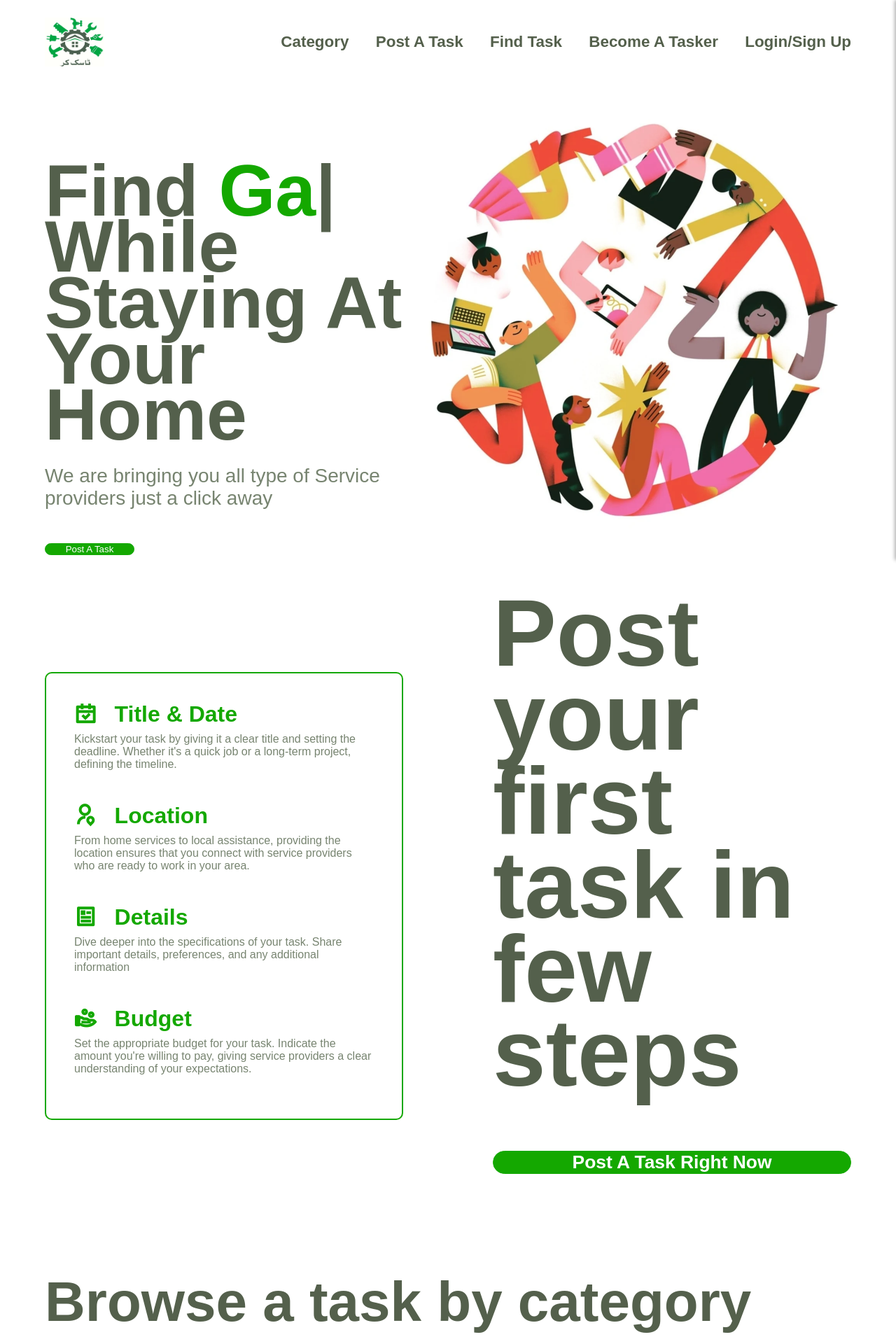
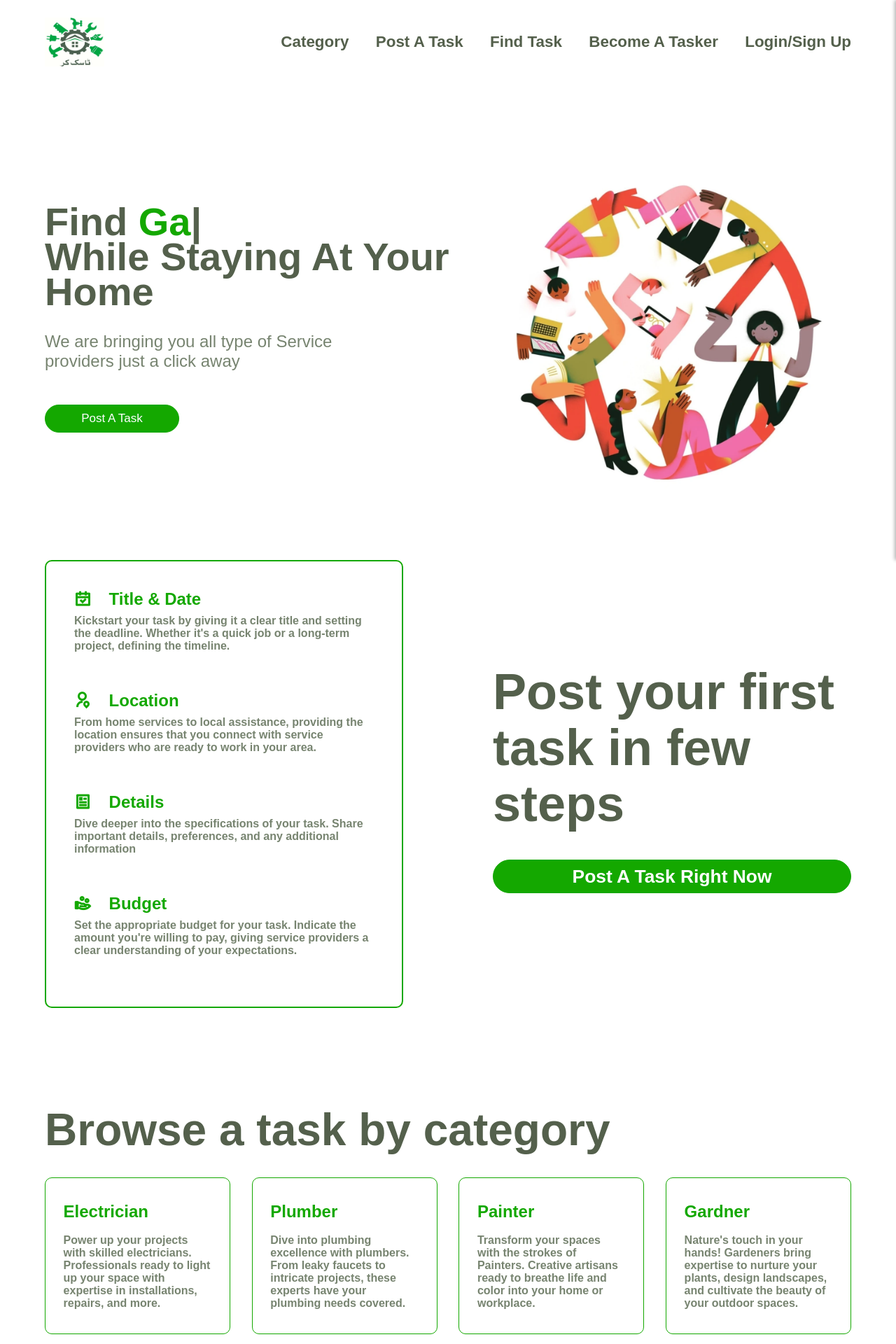
Before and after one commit to ZaynAnwar/Taskker, a PHP site: page / in a window 1280 px wide. Shown: the top 1920 px of the page at 70% size. Run offline with PHP 8.4, Linux system fonts and the light colour scheme; some libraries are stand-ins or nearby versions.

Commit message:
updates in index ui

```diff
--- a/index.html
+++ b/index.html
@@ -145,14 +145,14 @@
             intricate projects, these experts have your plumbing needs covered.
           </p>
         </div>
-        <div class="box bpx3">
+        <!-- <div class="box bpx3">
           <h1>Mechanic</h1>
           <p>
             Hit the road with confidence! Mechanics at your service for routine
             maintenance, repairs, and keeping your vehicle in top-notch
             condition.
           </p>
-        </div>
+        </div> -->
         <div class="box bpx4">
           <h1>Painter</h1>
           <p>
@@ -169,7 +169,7 @@
             outdoor spaces.
           </p>
         </div>
-        <div class="box bpx6">
+        <!-- <div class="box bpx6">
           <h1>Cleaner</h1>
           <p>
             Cleanliness perfected by Cleaning professionals. From homes to
@@ -190,7 +190,7 @@
             For unique challenges, Explore a diverse range of skills and
             expertise to meet your specific needs.
           </p>
-        </div>
+        </div> -->
       </div>
     </div>
     <div class="page4">
--- a/style.css
+++ b/style.css
@@ -221,6 +221,7 @@ img {
   color: #5e6d55d7;
 }
 .first button {
+
   height: 6vh;
   width: 10vw;
   background-color: #14a800;
@@ -230,6 +231,7 @@ img {
 }
 .first button a {
   text-decoration: none;
+  font-size: 17px;
   color: #fff;
   display: block;
 }
@@ -251,7 +253,7 @@ img {
 
 /* Page 2 */
 .page2 {
-  height: 100vh;
+  height: 90vh;
   width: 100%;
   padding: 0 5vw;
   display: flex;
@@ -259,12 +261,13 @@ img {
   justify-content: space-between;
 }
 .page2 .left {
-  height: 85vh;
+  height: 80vh;
   width: 40vw;
   display: flex;
   flex-direction: column;
   justify-content: center;
-  gap: 10vh;
+  gap: 5vh;
+  padding-top: 3vh;
 }
 .page2 .left h1 {
   font-size: 17vh;
@@ -285,7 +288,7 @@ img {
   font-weight: 600;
 }
 .page2 .right {
-  height: 80vh;
+  height: 75vh;
   width: 40vw;
   padding: 5vh 5vh;
   border: 2px solid #14a800;
@@ -325,14 +328,14 @@ img {
 
 
 
-
  */
 
 /* Page 3 */
 .page3 {
-  height: 105vh;
+  height: 70vh;
   width: 100%;
   padding: 0 5vw;
+  padding-top: 25vh;
   display: flex;
   flex-direction: column;
   align-items: center;
@@ -351,7 +354,7 @@ img {
 }
 .down {
   width: 100%;
-  height: 65vh;
+  height: 35vh;
   display: flex;
   flex-wrap: wrap;
   align-items: center;
@@ -1756,7 +1759,7 @@ img {
 }
 
 
-@media (min-width: 901px) and (max-width: 1150px) {
+@media (min-width: 901px) and (max-width: 1400px) {
   .page1 {
     min-height: 100vh;
     width: 100%;
@@ -1978,7 +1981,7 @@ img {
 
   /* Page 2 */
   .page2 {
-    height: 100vh;
+    height: 80vh;
     width: 100%;
     padding: 0 5vw;
     display: flex;
@@ -2061,9 +2064,10 @@ img {
 
   /* Page 3 */
   .page3 {
-    height: 105vh;
+    height: 60vh;
     width: 100%;
     padding: 0 5vw;
+    padding-top: 15vh;
     display: flex;
     flex-direction: column;
     align-items: center;
@@ -2083,7 +2087,7 @@ img {
   }
   .down {
     width: 100%;
-    height: 65vh;
+    height: 35vh;
     display: flex;
     flex-wrap: wrap;
     align-items: center;
@@ -2122,7 +2126,7 @@ img {
 
   /* Page 4 */
   .page4 {
-    height: 120vh;
+    height: 100vh;
     width: 100%;
     padding: 0 5vw;
     display: flex;
```
